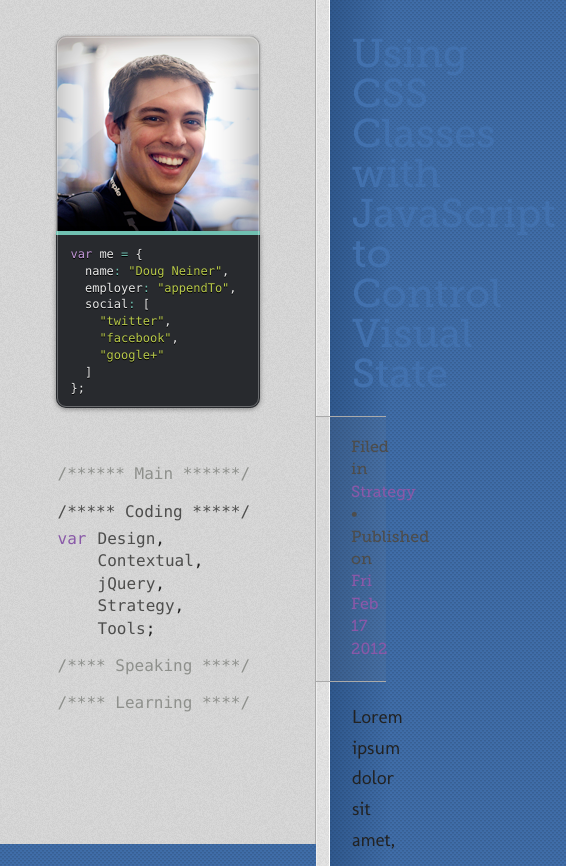
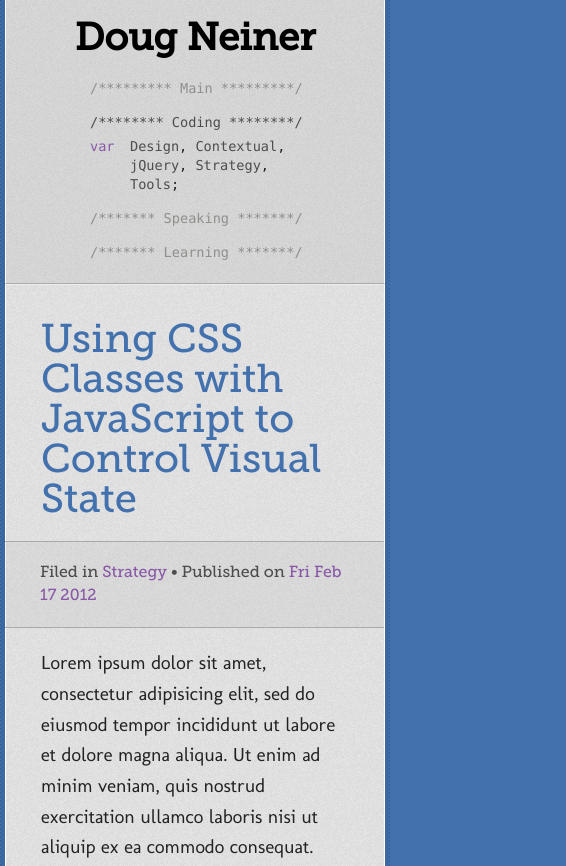
Before and after one commit to dcneiner/dougneiner.docpad, a website: page out/index.html in a window 390 px wide. Shown: the top 866 px of the page, 566 px wide, since content can reach past the window. Drawn offline with nearby package versions, Linux system fonts and the light colour scheme.

Commit message:
Added iPhone layout, more stop points

```diff
--- a/out/styles/style.css
+++ b/out/styles/style.css
@@ -74,15 +74,15 @@ pre{margin:0;padding:0}
 html{background-image:url("../img/bg-tile.png");background-color:#4271ae;height:100%}
 body{position:relative;min-height:100%}
 body > header{position:fixed;left:0;top:0;bottom:0;width:315px;background-color:#d6d6d6;border-right:solid 1px #aaa;padding:1px 0}
-body > header *{-webkit-transition:all linear 200ms;-moz-transition:all linear 200ms;-ms-transition:all linear 200ms;-o-transition:all linear 200ms;transition:all linear 200ms}
-.scrolled body > header > .highlight{border-top-color:#aaa}
+body > header *{-webkit-transition:border-color linear 200ms,color linear 200ms,opacity linear 200ms;-moz-transition:border-color linear 200ms,color linear 200ms,opacity linear 200ms;-ms-transition:border-color linear 200ms,color linear 200ms,opacity linear 200ms;-o-transition:border-color linear 200ms,color linear 200ms,opacity linear 200ms;transition:border-color linear 200ms,color linear 200ms,opacity linear 200ms}
+.scrolled body > header > .highlight{border-color:#aaa}
 .scrolled body > header > .highlight pre span{color:#aaa}
 .scrolled body > header > a,.scrolled body > header > div.highlight{opacity:.7}
 .scrolled body > header > a  h1{opacity:0}
 .multiplebgs body > header{background-image:-webkit-gradient(linear,left top,left bottom,from(rgba(0,0,0,0.05)),to(rgba(0,0,0,0.05))),url("../img/bg-noise.png");background-image:-webkit-linear-gradient(left,rgba(0,0,0,0.05),rgba(0,0,0,0.05)),url("../img/bg-noise.png");background-image:-moz-linear-gradient(left,rgba(0,0,0,0.05),rgba(0,0,0,0.05)),url("../img/bg-noise.png");background-image:-ms-linear-gradient(left,rgba(0,0,0,0.05),rgba(0,0,0,0.05)),url("../img/bg-noise.png");background-image:-o-linear-gradient(left,rgba(0,0,0,0.05),rgba(0,0,0,0.05)),url("../img/bg-noise.png");background-image:linear-gradient(to right,rgba(0,0,0,0.05),rgba(0,0,0,0.05)),url("../img/bg-noise.png")}
 body > header > a{display:block;position:relative;overflow:hidden;width:204px;height:195px;margin:35px auto 0 auto;background:#fff;-webkit-border-top-left-radius:10px;-webkit-border-top-right-radius:10px;-moz-border-radius:10px 10px 0 0;border-radius:10px 10px 0 0;background:url("../img/doug-bw-photo.png") center center no-repeat;-webkit-box-shadow:rgba(0,0,0,0.30) 0 0 3px;-moz-box-shadow:rgba(0,0,0,0.30) 0 0 3px;box-shadow:rgba(0,0,0,0.30) 0 0 3px}
 body > header > a h1{overflow:hidden;text-indent:-9999px;width:204px;height:195px;margin:0;-webkit-border-top-left-radius:10px;-webkit-border-top-right-radius:10px;-moz-border-radius:10px 10px 0 0;border-radius:10px 10px 0 0;background:url("../img/doug-photo.png") center center no-repeat}
-body > header .highlight{margin:0 auto 25px auto;-webkit-border-bottom-left-radius:10px;-webkit-border-bottom-right-radius:10px;-moz-border-radius:0 0 10px 10px;border-radius:0 0 10px 10px;padding:1px 0;border-top:solid 4px #70c0b1;width:204px;font-size:.75em;position:relative;z-index:10;-webkit-box-shadow:rgba(0,0,0,0.40) 0 1px 5px;-moz-box-shadow:rgba(0,0,0,0.40) 0 1px 5px;box-shadow:rgba(0,0,0,0.40) 0 1px 5px}
+body > header .highlight{margin:0 auto 25px auto;-webkit-border-bottom-left-radius:10px;-webkit-border-bottom-right-radius:10px;-moz-border-radius:0 0 10px 10px;border-radius:0 0 10px 10px;padding:1px 0;border:solid 4px #70c0b1;border-width:4px 0 0 0;width:204px;font-size:.75em;position:relative;z-index:10;-webkit-box-shadow:rgba(0,0,0,0.40) 0 1px 5px;-moz-box-shadow:rgba(0,0,0,0.40) 0 1px 5px;box-shadow:rgba(0,0,0,0.40) 0 1px 5px}
 body > header .highlight:after{display:block;border:solid 1px rgba(255,255,255,0.30);content:"";position:absolute;top:-198px;left:1px;right:1px;bottom:1px;z-index:10;-webkit-border-radius:9px;-moz-border-radius:9px;border-radius:9px}
 body > header .highlight pre{margin:10px 15px}
 body > section{margin:0 60px 0 316px;background-color:#dfdfdf;background-image:url("../img/bg-noise.png");border-left:solid 1px #eee;padding:1px 0;border-right:solid 1px #fff;max-width:870px;position:relative}
@@ -115,7 +115,7 @@ body > section:after{display:block;content:"";position:absolute;width:60px;right
 .post-content{padding:20px 35px;font-family:'Molengo',sans-serif;font-size:1.2em;line-height:1.6}
 .post-content p{margin:0 0 15px 0}
 .post-content h2,.post-content h3{font-family:"MuseoSlab-500",Helvetica,Arial,sans-serif;font-size:1.5em;color:#4271ae;line-height:1;padding:20px 0 10px 0;margin:0;font-weight:normal}
-.post-content li code,.post-content p code{display:inline-block;background-color:#c9cda3;-webkit-border-radius:5px;-moz-border-radius:5px;border-radius:5px;padding:0 3px;font-size:.9em}
+.post-content li code,.post-content p code{display:inline-block;background-color:#fff7cc;-webkit-border-radius:5px;-moz-border-radius:5px;border-radius:5px;padding:0 3px;font-size:.9em}
 #site-footer{border-top:solid 1px #aaa;padding:10px 0;margin:20px 35px 10px 35px;color:#666;font-size:.8em}
 @media all and (max-height: 700px){body > header{width:200px;font-size:.85em}
 body > header > a{width:180px;height:180px;margin-top:10px}
@@ -124,4 +124,40 @@ body > header .highlight{width:180px}
 body > header .highlight:after{top:-183px}
 body > header #site-menu{width:166px;margin-top:0}
 body > section{margin-left:201px}
+}@media all and (max-width: 900px){body > header{width:200px;font-size:.85em}
+body > header > a{width:180px;height:180px;margin-top:10px}
+body > header > a h1{width:180px;height:180px}
+body > header .highlight{width:180px}
+body > header .highlight:after{top:-183px}
+body > header #site-menu{width:166px;margin-top:0}
+body > section{margin-left:201px}
+}@media all and (max-width: 750px){body > header{position:relative;bottom:auto;width:auto;background-image:url("../img/bg-noise.png");margin-right:60px;border-right:solid 1px #fff;border-bottom:solid 1px #aaa}
+body > header:after{display:block;content:"";position:absolute;width:60px;right:-61px;top:0;bottom:0;background-color:transparent;background-image:-webkit-gradient(linear,left top,left bottom,from(rgba(24,57,101,0.40)),to(rgba(24,57,101,0.00)));background-image:-webkit-linear-gradient(left,rgba(24,57,101,0.40),rgba(24,57,101,0.00));background-image:-moz-linear-gradient(left,rgba(24,57,101,0.40),rgba(24,57,101,0.00));background-image:-ms-linear-gradient(left,rgba(24,57,101,0.40),rgba(24,57,101,0.00));background-image:-o-linear-gradient(left,rgba(24,57,101,0.40),rgba(24,57,101,0.00));background-image:linear-gradient(to right,rgba(24,57,101,0.40),rgba(24,57,101,0.00));z-index:-1}
+body > section{margin-left:0;border-top:solid 1px #eee}
+body > header > a{float:left;-webkit-border-top-left-radius:0;-webkit-border-top-right-radius:0;-moz-border-radius:10px 0 0 10px;border-radius:10px 0 0 10px;text-indent:0;width:auto;height:auto;background:transparent;-webkit-box-shadow:none;-moz-box-shadow:none;box-shadow:none;text-decoration:none;width:50%}
+body > header > a h1{-webkit-border-bottom-left-radius:0;-webkit-border-bottom-right-radius:0;-moz-border-radius:10px 0 0 10px;border-radius:10px 0 0 10px;background:transparent;text-indent:0;width:auto;height:auto;font-family:"MuseoSlab-500",Helvetica,Arial,sans-serif;font-size:4em;color:#000;margin:10px 0 0 35px;line-height:1}
+body > header > div.highlight{display:none}
+body > header{overflow:hidden}
+body > header > div.highlight:after{left:-184px;top:1px}
+body > header #primary{float:left;width:50%}
+body > header #site-menu{width:210px;margin-top:10px}
+#site-menu ul li{display:inline}
+#nav-main > a:before{content:"/********* "}
+#nav-main > a:after{content:" *********/"}
+#nav-coding > a:before{content:"/******** "}
+#nav-coding > a:after{content:" ********/"}
+#nav-speaking > a:before{content:"/******* "}
+#nav-speaking > a:after{content:" *******/"}
+#nav-learning > a:before{content:"/******* "}
+#nav-learning > a:after{content:" *******/"}
+}@media all and (max-width: 515px){body > header{margin-right:5px;margin-left:5px;border-left:solid 1px #fff}
+body > section{margin-right:5px;margin-left:5px;border-left:solid 1px #fff}
+body > section .code-block .highlight{margin-right:0;-webkit-border-top-right-radius:0;-webkit-border-bottom-right-radius:0;-moz-border-radius:0;border-radius:0;padding-left:15px}
+body > section .code-block .code-lines{display:none}
+body > header:after,body > section:after{display:none}
+body > header > a{width:40%;font-size:.7em}
+body > header > #primary{width:60%}
+}@media all and (max-width: 415px){body > header > a{width:auto;float:none;text-align:center}
+body > header > a h1{margin-left:0}
+body > header > #primary{width:auto;float:none}
 }
```
Also changed, not shown: 1 other file.
